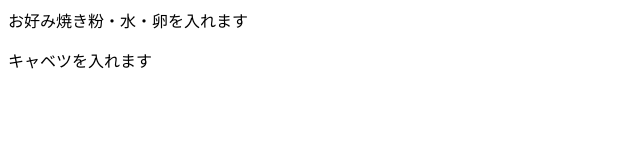
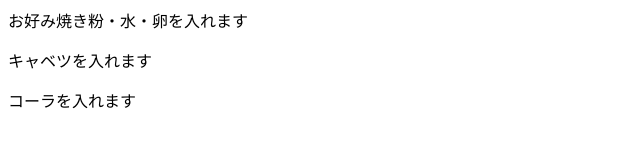
Before and after one commit to e2waka/test_repository, a plain HTML site: page index.html in a window 1280 px wide. Shown: the whole page, without its empty margins (0-640 px from the left). Drawn offline with Linux system fonts and the light colour scheme.

Commit message:
隠し味を追加

```diff
--- a/index.html
+++ b/index.html
@@ -1,2 +1,3 @@
  <p>お好み焼き粉・水・卵を入れます</p>
  <p>キャベツを入れます</p>
+ <p>コーラを入れます</p>
```
